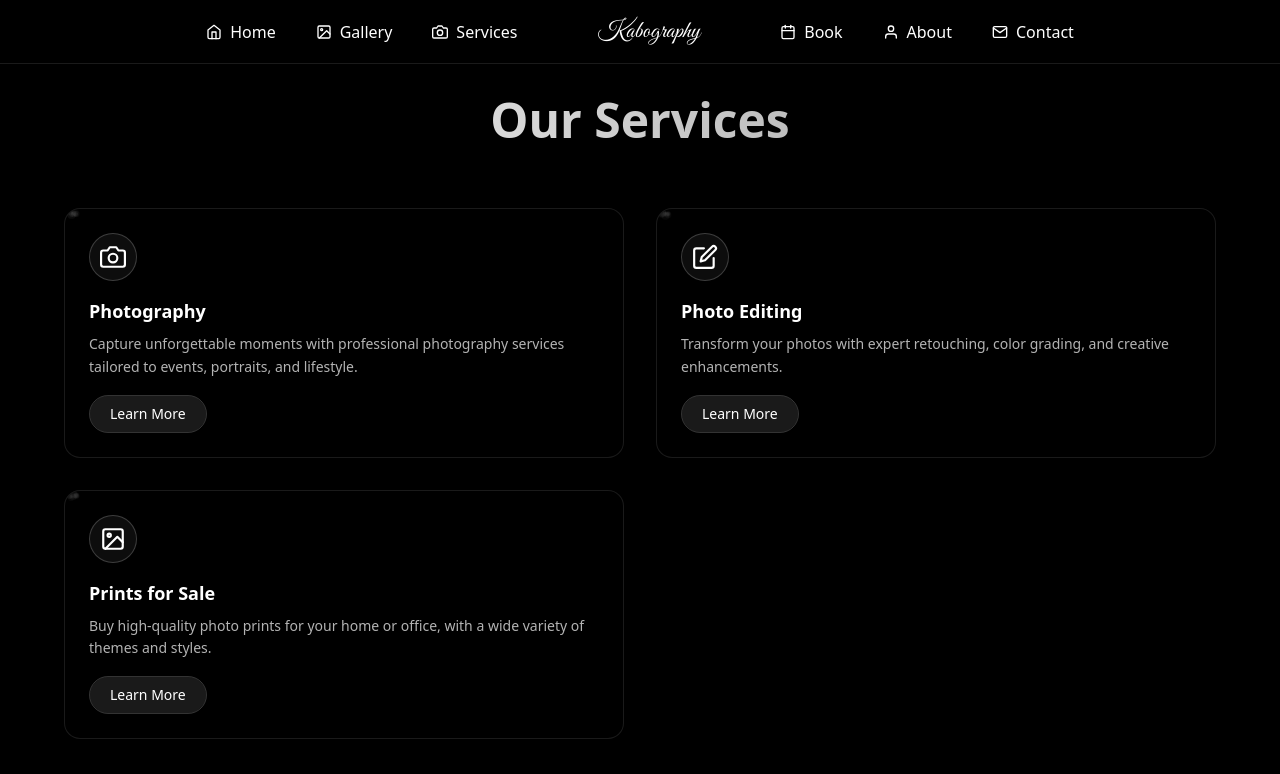
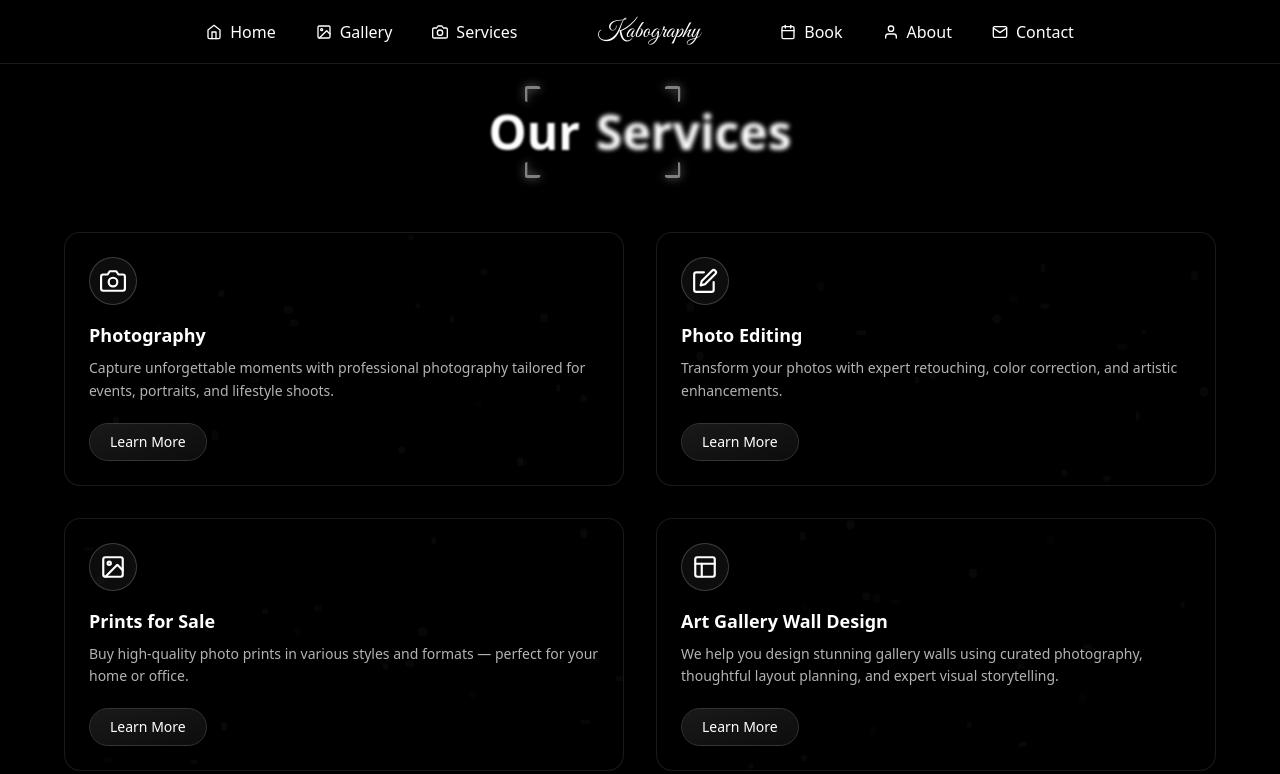
Before and after one commit to kamohelomokhethi137/kabography, a React (Vite) app: page /services in a window 1280 px wide. Shown: the top 774 px of the page. Built offline with nearby package versions, Linux system fonts and the light colour scheme; a web font is replaced by a local one.

Commit message:
animation

```diff
--- a/src/components/ServiceCard.jsx
+++ b/src/components/ServiceCard.jsx
@@ -1,12 +1,14 @@
 import { motion } from 'framer-motion';
 import { useState } from 'react';
+
+const particles = new Array(18).fill(0);
 
 const ServiceCard = ({ icon, title, description }) => {
   const [hovered, setHovered] = useState(false);
 
   return (
     <motion.div
-      className="relative group overflow-hidden rounded-2xl border border-white/10 bg-black/50 p-6 shadow-md hover:shadow-xl transition-shadow duration-300"
+      className="relative overflow-hidden rounded-2xl border border-white/10 bg-black/50 p-6 shadow-md backdrop-blur-md transition duration-300 hover:shadow-xl"
       onMouseEnter={() => setHovered(true)}
       onMouseLeave={() => setHovered(false)}
       initial={{ opacity: 0, y: 40 }}
@@ -14,42 +16,53 @@ const ServiceCard = ({ icon, title, description }) => {
       viewport={{ once: true }}
       transition={{ duration: 0.6, ease: 'easeOut' }}
     >
-      {/* Particle Background */}
-      <div className="absolute inset-0 z-0">
-        {[...Array(15)].map((_, i) => (
+      {/* Animated Artistic Background */}
+      <div className="absolute inset-0 z-0 pointer-events-none">
+        {particles.map((_, i) => (
           <motion.div
             key={i}
             className="absolute bg-white/10 rounded-full"
-            initial={{
-              x: Math.random() * 100 + '%',
-              y: Math.random() * 100 + '%',
-              scale: Math.random() * 0.6 + 0.4
+            style={{
+              width: `${Math.random() * 6 + 4}px`,
+              height: `${Math.random() * 6 + 4}px`,
+              top: `${Math.random() * 100}%`,
+              left: `${Math.random() * 100}%`
             }}
             animate={{
-              y: [null, Math.random() * 20 - 10 + '%'],
+              y: [0, Math.random() * 20 - 10],
+              x: [0, Math.random() * 10 - 5],
               opacity: [0.1, 0.3, 0.1]
             }}
             transition={{
-              duration: Math.random() * 10 + 5,
+              duration: Math.random() * 10 + 6,
               repeat: Infinity,
-              repeatType: 'reverse'
+              repeatType: 'reverse',
+              ease: 'easeInOut'
             }}
-            style={{ width: 8, height: 8 }}
           />
         ))}
       </div>
 
-      {/* Content */}
+      {/* Foreground Content */}
       <div className="relative z-10">
-        <div className="mb-4 w-12 h-12 rounded-full flex items-center justify-center border border-white/20 bg-white/5 backdrop-blur-sm">
+        <div className="mb-4 w-12 h-12 flex items-center justify-center rounded-full bg-white/5 border border-white/20 backdrop-blur-sm">
           {icon}
         </div>
         <h3 className="text-lg font-semibold mb-2 text-white">{title}</h3>
-        <p className="text-sm text-white/70 mb-4 leading-relaxed">{description}</p>
-        <button className="relative inline-block px-5 py-2 border border-white/20 rounded-full text-white text-sm overflow-hidden group">
-          <span className="absolute inset-0 bg-white/10 group-hover:scale-110 transition-transform duration-300" />
+        <p className="text-sm text-white/70 mb-5 leading-relaxed">{description}</p>
+
+        {/* Learn More Button */}
+        <motion.button
+          whileTap={{ scale: 0.95 }}
+          className="relative px-5 py-2 text-sm text-white rounded-full border border-white/20 overflow-hidden group transition-all duration-300"
+        >
+          <span className="absolute inset-0 rounded-full bg-gradient-to-br from-white/10 to-white/5 group-hover:opacity-20 transition duration-300" />
+          <motion.span
+            className="absolute bottom-0 left-0 h-0.5 bg-white w-full scale-x-0 group-hover:scale-x-100 origin-left transition-transform duration-300"
+            layoutId="underline"
+          />
           <span className="relative z-10">Learn More</span>
-        </button>
+        </motion.button>
       </div>
     </motion.div>
   );
--- /dev/null
+++ b/src/components/TrueFocus.jsx
@@ -0,0 +1,140 @@
+import { useEffect, useRef, useState } from "react";
+import { motion } from "framer-motion";
+
+const TrueFocus = ({
+  sentence = "True Focus",
+  manualMode = false,
+  blurAmount = 5,
+  borderColor = "green",
+  glowColor = "rgba(0, 255, 0, 0.6)",
+  animationDuration = 0.5,
+  pauseBetweenAnimations = 1,
+}) => {
+  const words = sentence.split(" ");
+  const [currentIndex, setCurrentIndex] = useState(0);
+  const [lastActiveIndex, setLastActiveIndex] = useState(null);
+  const containerRef = useRef(null);
+  const wordRefs = useRef([]);
+  const [focusRect, setFocusRect] = useState({ x: 0, y: 0, width: 0, height: 0 });
+
+  useEffect(() => {
+    if (!manualMode) {
+      const interval = setInterval(() => {
+        setCurrentIndex((prev) => (prev + 1) % words.length);
+      }, (animationDuration + pauseBetweenAnimations) * 1000);
+
+      return () => clearInterval(interval);
+    }
+  }, [manualMode, animationDuration, pauseBetweenAnimations, words.length]);
+
+  useEffect(() => {
+    if (currentIndex === null || currentIndex === -1) return;
+    if (!wordRefs.current[currentIndex] || !containerRef.current) return;
+
+    const parentRect = containerRef.current.getBoundingClientRect();
+    const activeRect = wordRefs.current[currentIndex].getBoundingClientRect();
+
+    setFocusRect({
+      x: activeRect.left - parentRect.left,
+      y: activeRect.top - parentRect.top,
+      width: activeRect.width,
+      height: activeRect.height,
+    });
+  }, [currentIndex, words.length]);
+
+  const handleMouseEnter = (index) => {
+    if (manualMode) {
+      setLastActiveIndex(index);
+      setCurrentIndex(index);
+    }
+  };
+
+  const handleMouseLeave = () => {
+    if (manualMode) {
+      setCurrentIndex(lastActiveIndex);
+    }
+  };
+
+  return (
+    <div
+      className="relative flex gap-4 justify-center items-center flex-wrap"
+      ref={containerRef}
+    >
+      {words.map((word, index) => {
+        const isActive = index === currentIndex;
+        return (
+          <span
+            key={index}
+            ref={(el) => (wordRefs.current[index] = el)}
+            className="relative text-[3rem] font-black cursor-pointer"
+            style={{
+              filter: manualMode
+                ? isActive
+                  ? `blur(0px)`
+                  : `blur(${blurAmount}px)`
+                : isActive
+                  ? `blur(0px)`
+                  : `blur(${blurAmount}px)`,
+              "--border-color": borderColor,
+              "--glow-color": glowColor,
+              transition: `filter ${animationDuration}s ease`,
+            }}
+            onMouseEnter={() => handleMouseEnter(index)}
+            onMouseLeave={handleMouseLeave}
+          >
+            {word}
+          </span>
+        );
+      })}
+
+      <motion.div
+        className="absolute top-0 left-0 pointer-events-none box-border border-0"
+        animate={{
+          x: focusRect.x,
+          y: focusRect.y,
+          width: focusRect.width,
+          height: focusRect.height,
+          opacity: currentIndex >= 0 ? 1 : 0,
+        }}
+        transition={{
+          duration: animationDuration,
+        }}
+        style={{
+          "--border-color": borderColor,
+          "--glow-color": glowColor,
+        }}
+      >
+        <span
+          className="absolute w-4 h-4 border-[3px] rounded-[3px] top-[-10px] left-[-10px] border-r-0 border-b-0"
+          style={{
+            borderColor: "var(--border-color)",
+            filter: "drop-shadow(0 0 4px var(--border-color))",
+          }}
+        ></span>
+        <span
+          className="absolute w-4 h-4 border-[3px] rounded-[3px] top-[-10px] right-[-10px] border-l-0 border-b-0"
+          style={{
+            borderColor: "var(--border-color)",
+            filter: "drop-shadow(0 0 4px var(--border-color))",
+          }}
+        ></span>
+        <span
+          className="absolute w-4 h-4 border-[3px] rounded-[3px] bottom-[-10px] left-[-10px] border-r-0 border-t-0"
+          style={{
+            borderColor: "var(--border-color)",
+            filter: "drop-shadow(0 0 4px var(--border-color))",
+          }}
+        ></span>
+        <span
+          className="absolute w-4 h-4 border-[3px] rounded-[3px] bottom-[-10px] right-[-10px] border-l-0 border-t-0"
+          style={{
+            borderColor: "var(--border-color)",
+            filter: "drop-shadow(0 0 4px var(--border-color))",
+          }}
+        ></span>
+      </motion.div>
+    </div>
+  );
+};
+
+export default TrueFocus;
--- a/src/pages/Services.jsx
+++ b/src/pages/Services.jsx
@@ -1,24 +1,34 @@
 import { useState } from 'react';
 import { motion } from 'framer-motion';
 import Footer from '../components/Footer';
-import { FiCamera, FiEdit, FiImage } from 'react-icons/fi';
+import { FiCamera, FiEdit, FiImage, FiLayout } from 'react-icons/fi';
 import ServiceCard from '../components/ServiceCard';
+import TrueFocus from '../components/TrueFocus';
 
 const services = [
   {
     title: 'Photography',
     icon: <FiCamera size={26} />,
-    description: 'Capture unforgettable moments with professional photography services tailored to events, portraits, and lifestyle.',
+    description:
+      'Capture unforgettable moments with professional photography tailored for events, portraits, and lifestyle shoots.',
   },
   {
     title: 'Photo Editing',
     icon: <FiEdit size={26} />,
-    description: 'Transform your photos with expert retouching, color grading, and creative enhancements.',
+    description:
+      'Transform your photos with expert retouching, color correction, and artistic enhancements.',
   },
   {
     title: 'Prints for Sale',
     icon: <FiImage size={26} />,
-    description: 'Buy high-quality photo prints for your home or office, with a wide variety of themes and styles.',
+    description:
+      'Buy high-quality photo prints in various styles and formats — perfect for your home or office.',
+  },
+  {
+    title: 'Art Gallery Wall Design',
+    icon: <FiLayout size={26} />,
+    description:
+      'We help you design stunning gallery walls using curated photography, thoughtful layout planning, and expert visual storytelling.',
   }
 ];
 
@@ -26,14 +36,17 @@ const Services = () => {
   return (
     <section className="min-h-screen px-6 py-24 bg-black text-white">
       <div className="max-w-6xl mx-auto">
-        <motion.h2
-          initial={{ opacity: 0, y: -20 }}
-          whileInView={{ opacity: 1, y: 0 }}
-          viewport={{ once: true }}
-          className="text-4xl md:text-5xl font-bold text-center mb-16 bg-clip-text text-transparent bg-gradient-to-r from-white to-white/60"
-        >
-          Our Services
-        </motion.h2>
+
+        <div className="mb-16">
+          <TrueFocus
+            sentence="Our Services"
+            manualMode={false}
+            blurAmount={3}
+            borderColor="Gray"
+            animationDuration={1.5}
+            pauseBetweenAnimations={1}
+          />
+          </div>
 
         <div className="grid grid-cols-1 sm:grid-cols-2 gap-8">
           {services.map((service, index) => (
```
